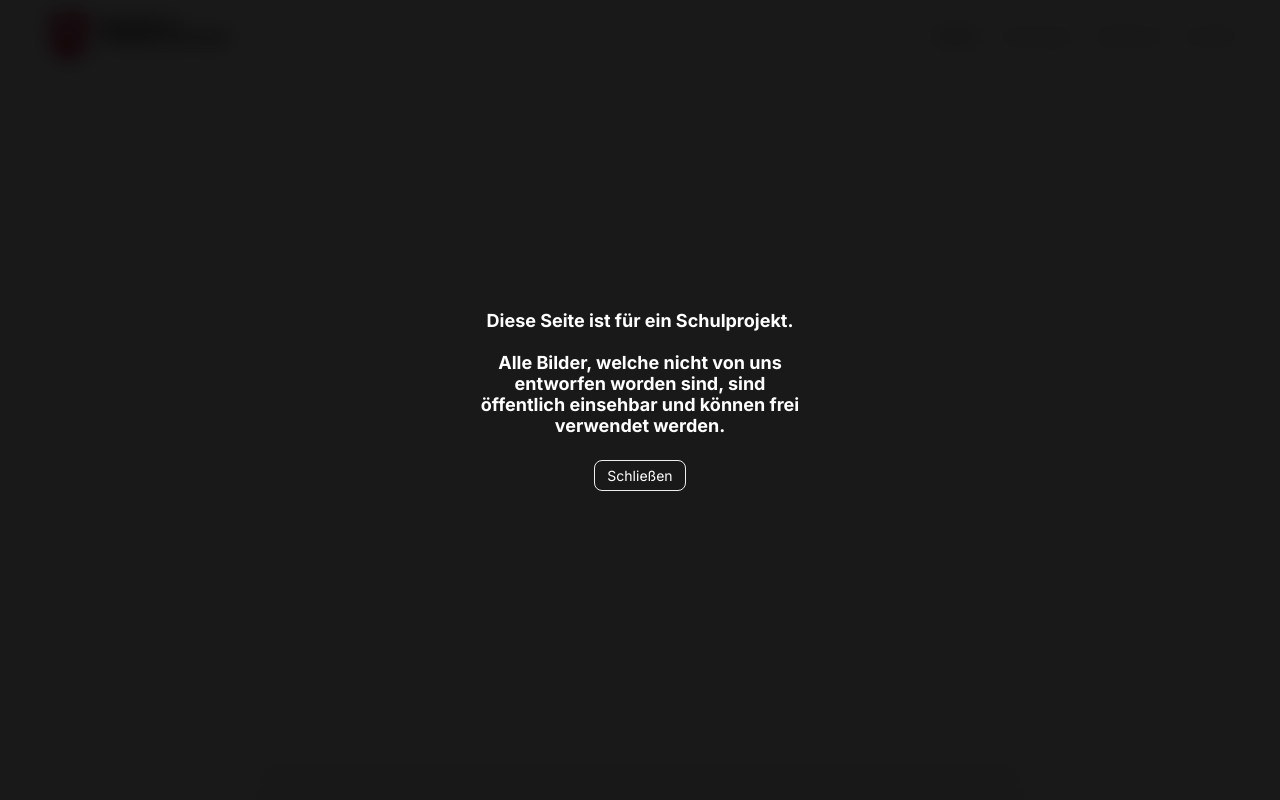
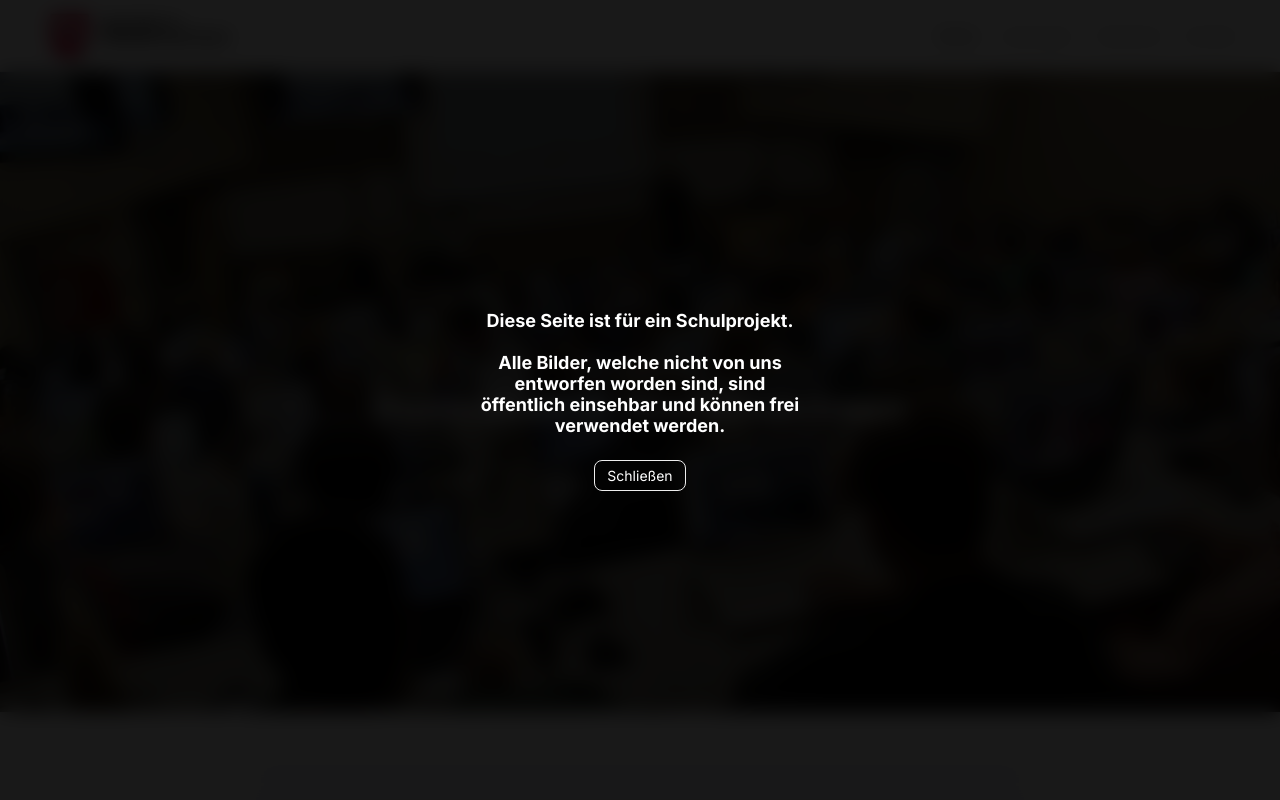
Before and after one commit to migueldamota/Innovation-in-niedersachsen.de, a React (Create React App) app: page / in a window 1280 px wide. Shown: the top 800 px of the page. Built offline with nearby package versions, Linux system fonts and the light colour scheme.

Commit message:
fixed homepage

```diff
--- a/src/pages/Home.tsx
+++ b/src/pages/Home.tsx
@@ -40,7 +40,7 @@ export default function Home () {
 					<h1>Innovation in Niedersachsen</h1>
 
 				</div>
-				<div className="image" style={{ backgroundImage: `url(${HomeBackground})` }}></div>
+				<div className="sectionImage" style={{ backgroundImage: `url(${HomeBackground})` }}></div>
 			</section>
 
 			<section>
```
